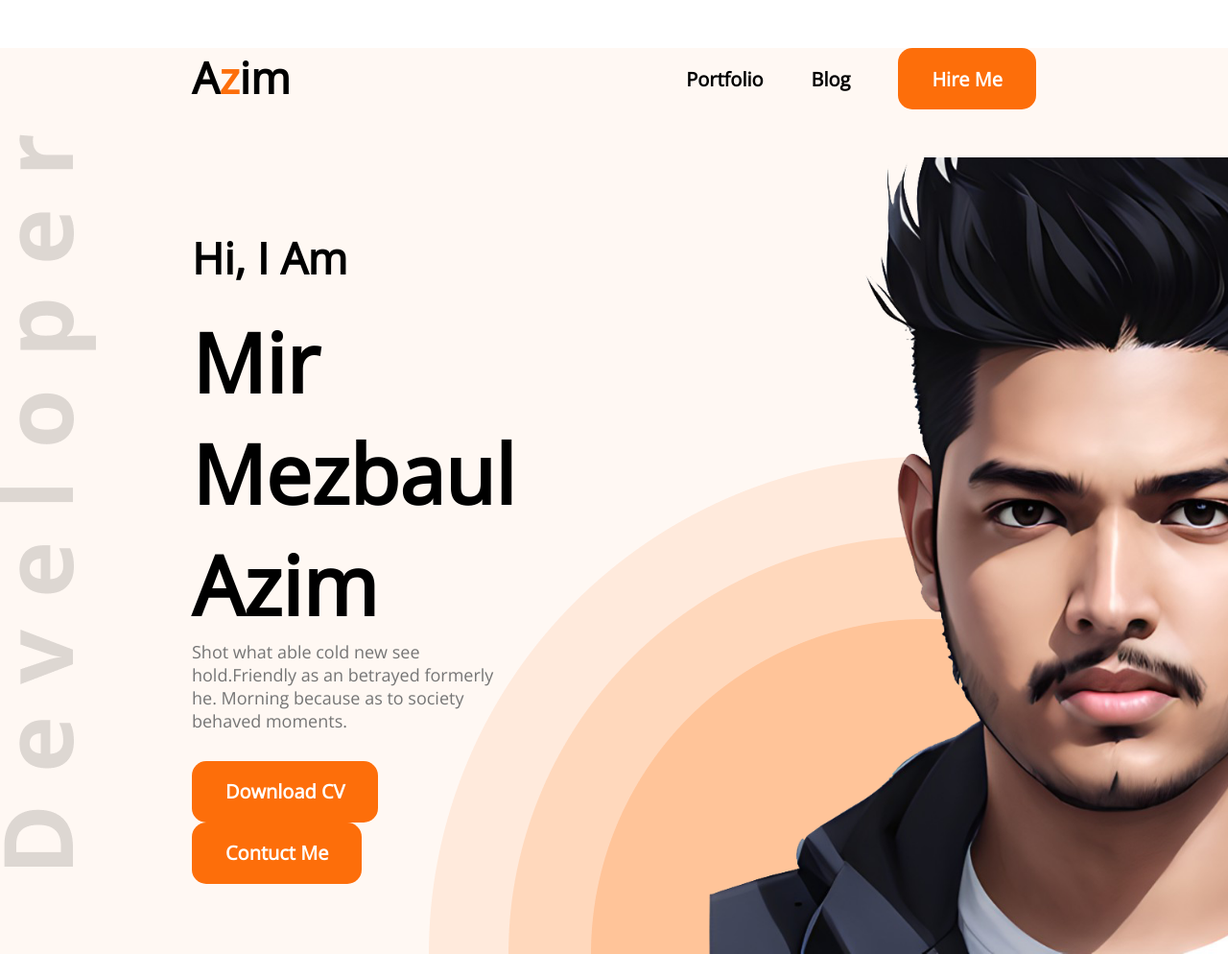
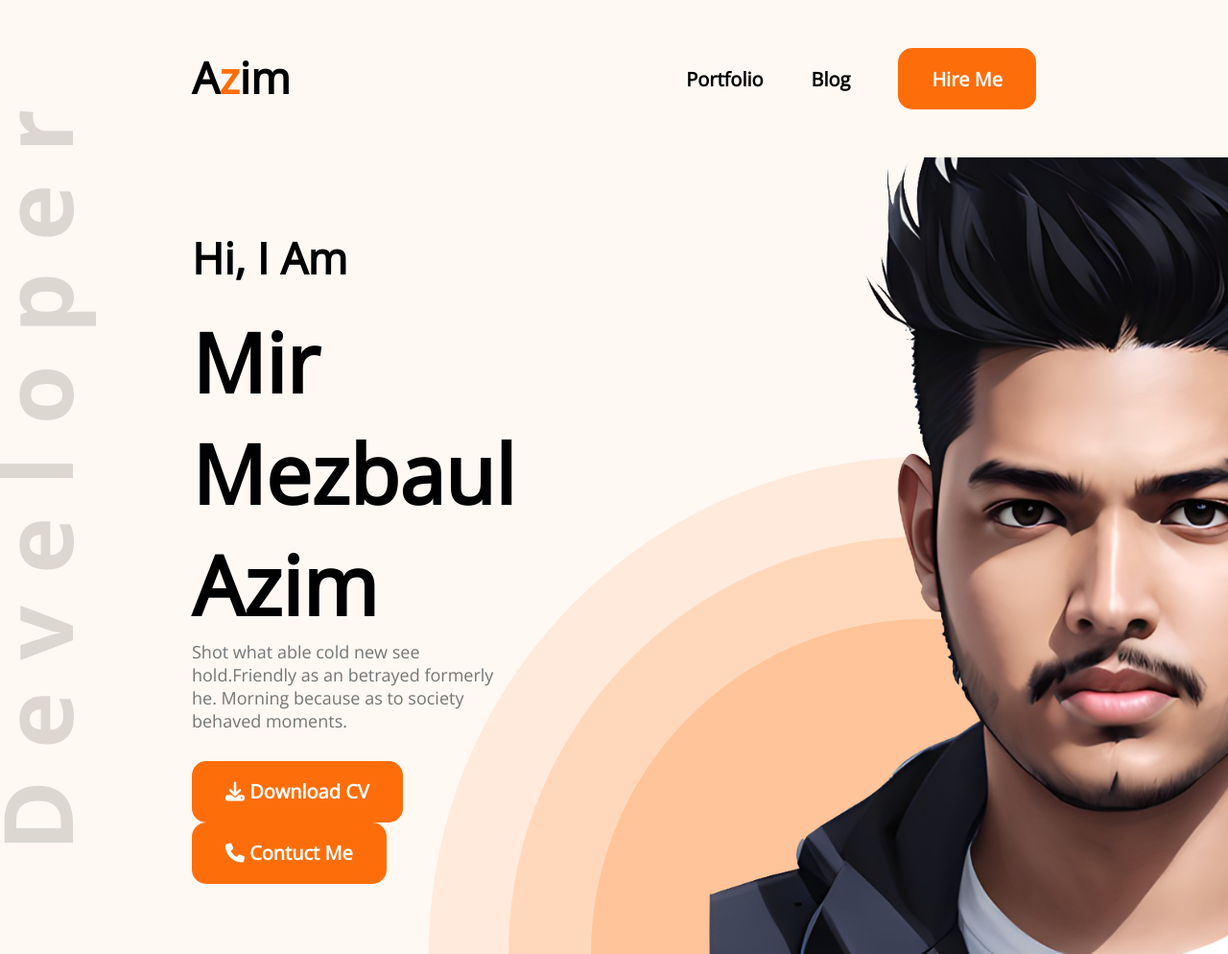
Before and after one commit to mirmezbaulazim/azim-first-portfolio, a plain HTML site: page index.html in a window 1280 px wide. Shown: the top 994 px of the page at 96% size. Drawn offline with nearby package versions, Linux system fonts and the light colour scheme.

Commit message:
Contuct add

```diff
--- a/index.html
+++ b/index.html
@@ -8,6 +8,7 @@
     <link rel="stylesheet" href="styles/portfolio.css">
     <link rel="Icon" href="images/azim 2.png">
     <link rel="preconnect" href="https://fonts.googleapis.com"><link rel="preconnect" href="https://fonts.gstatic.com" crossorigin><link href="https://fonts.googleapis.com/css2?family=Open+Sans&display=swap" rel="stylesheet">
+    <script src="https://kit.fontawesome.com/d9d1cedbc5.js" crossorigin="anonymous"></script>
 </head>
 <body>
     <header class="herder">
@@ -25,8 +26,8 @@
         <h3 class="banner-subtitel">Hi, I Am</h3>
         <h1 class="banner-titel">Mir Mezbaul Azim</h1>
         <p class="banner-d">Shot what able cold new see hold.Friendly as an betrayed formerly he. Morning because as to society behaved moments.</p>
-        <button class="btn-primary">Download CV</button>
-        <button class="btn-con">Contuct Me</button>
+        <button class="btn-primary"><i class="fa-solid fa-download"></i>  Download CV</button>
+        <button class="btn-con"><i class="fa-solid fa-phone"></i> Contuct Me</button>
     </div>
     <img class="image" src="images/azim 1.png" alt="">
 </div>
@@ -130,7 +131,7 @@
         </div>
     </div>
     <div class="resume-button">
-        <button class="btn-primary">Download CV</button><br><br><br><br>
+        <button class="btn-primary"><i class="fa-solid fa-download"></i>  Download CV</button><br><br><br><br>
     </div>
 </section>
 <!-- Contuct Section  -->
--- a/styles/portfolio.css
+++ b/styles/portfolio.css
@@ -35,7 +35,7 @@
 nav{
     display: flex;
     justify-content: space-between;
-    margin: 50px 200px;
+    padding: 50px 200px;
 }
 .nav-titel {
     font-weight: 800;
```
